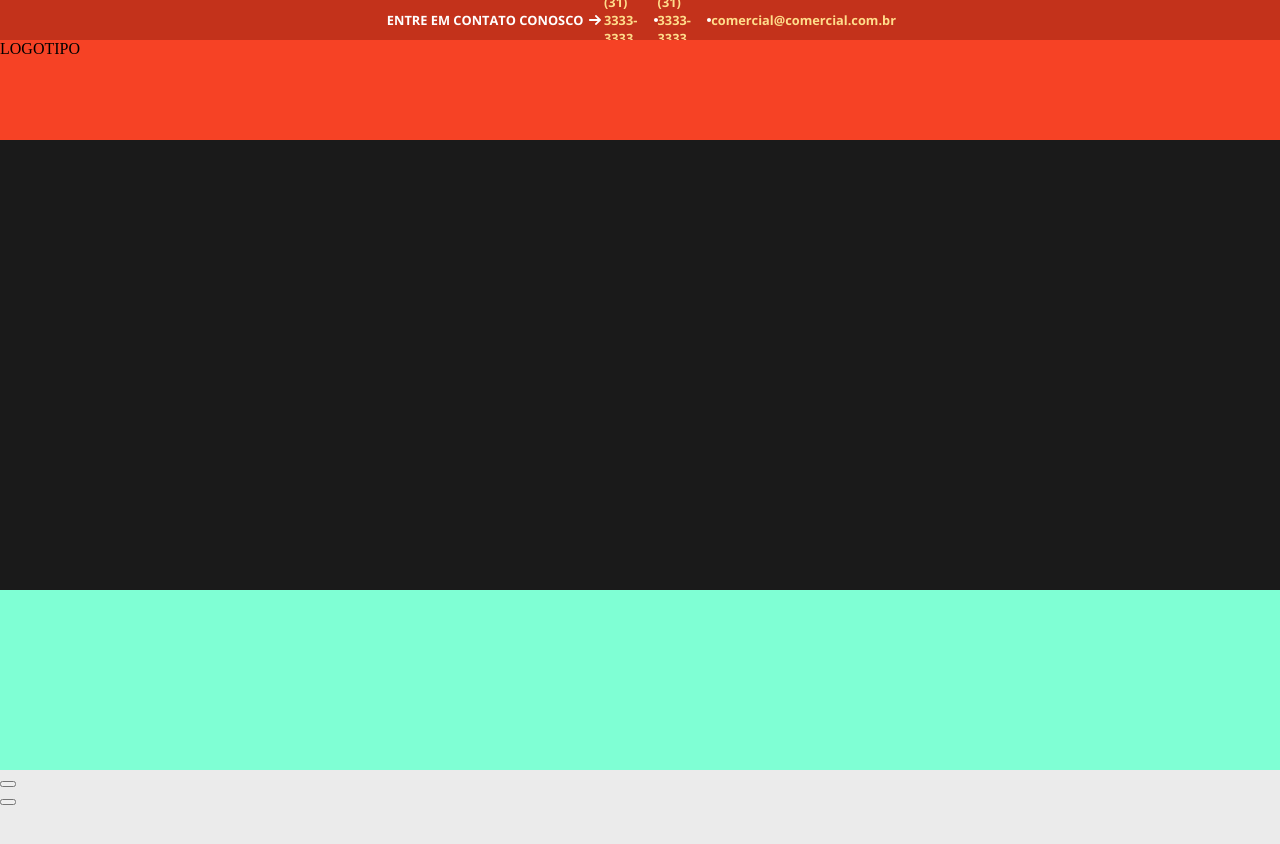
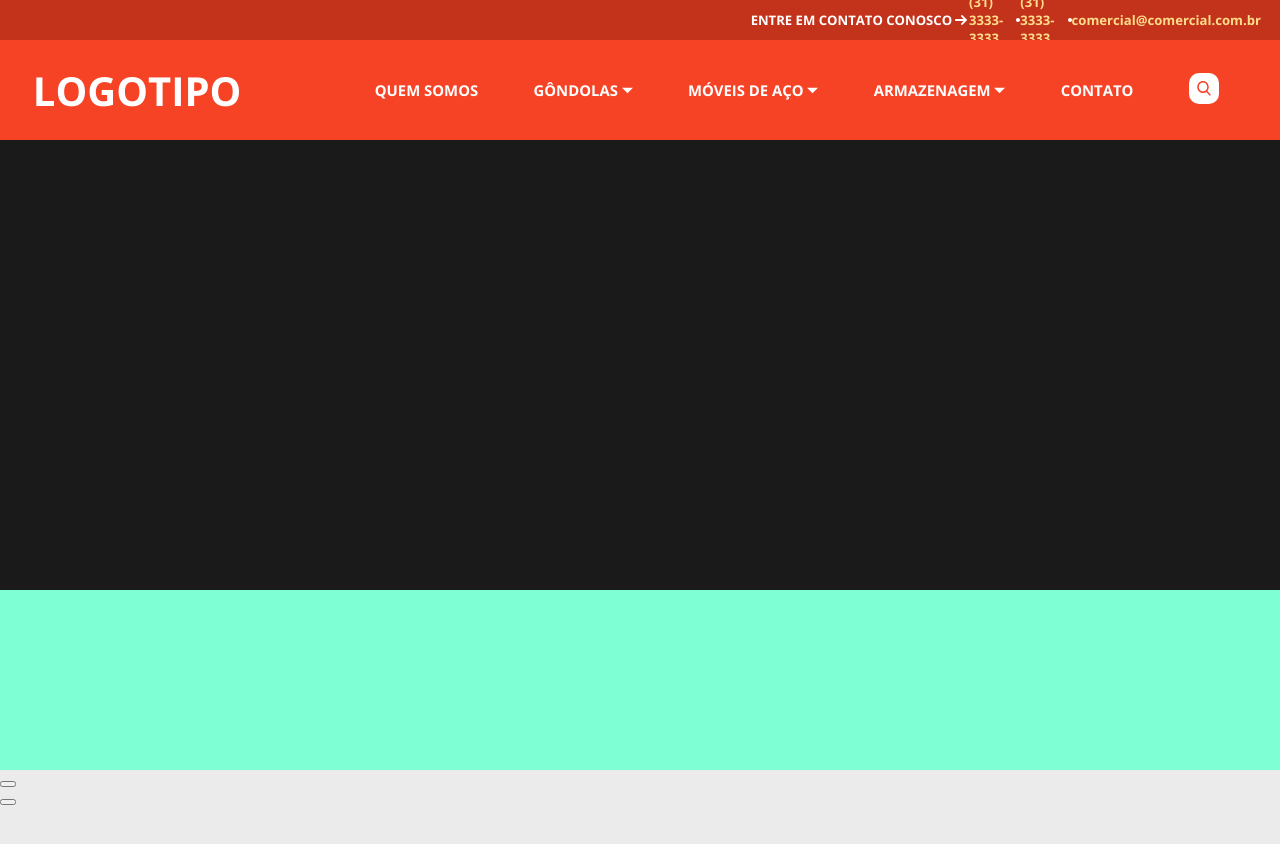
Before and after one commit to DiAugust/bertholdo, a plain HTML site: page index.html in a window 1280 px wide. Shown: the top 844 px of the page. Drawn offline with Linux system fonts and the light colour scheme.

Commit message:
nav-bot feita

```diff
--- a/css/style.css
+++ b/css/style.css
@@ -82,6 +82,7 @@ nav {
 nav #nav-top {
     width: 40vw;
     height: 40px;
+    margin-right: -730px;
     background-color: #C3321B;
     display: flex;
     align-items: center;
@@ -89,7 +90,7 @@ nav #nav-top {
     font-family: 'Open Sans';
     font-weight: bold;
     font-style: normal;
-    font-size: 0.8rem;
+    font-size: 0.82rem;
 }
 
 nav #nav-top-text {
@@ -103,6 +104,34 @@ nav #nav-bot {
     width: 100vw;
     height: 100px;
     background-color: #F64225;
+    display: flex;
+    align-items: center;
+    justify-content: space-around;
+}
+
+nav #nav-bot #nav-logo {
+    font-size: 2.5rem;
+    font-family: 'Open Sans';
+    font-weight: bold;
+    font-style: normal;
+}
+
+nav #nav-bot #nav-menu {
+    min-width: 900px;
+    list-style-type: none;
+    font-size: 0.93rem;
+    font-family: 'Open Sans';
+    font-weight: bold;
+    font-style: normal;
+    display: flex;
+    align-items: center;
+    justify-content: space-around;
+}
+
+.search-icon {
+    padding: 8px;
+    background-color: white;
+    border-radius: 10px;
 }
 
 #home-carousel {
--- a/index.html
+++ b/index.html
@@ -18,8 +18,15 @@
             <span class="color-yellow">comercial@comercial.com.br</span>
         </div>
         <div id="nav-bot">
-            <div>LOGOTIPO</div>
-
+            <div id="nav-logo" class="color-white">LOGOTIPO</div>
+            <ul id="nav-menu" class="color-white">
+                <li>QUEM SOMOS</li>
+                <li>GÔNDOLAS <img src="./assets/down-arrow.svg" alt="" style="filter: invert(100%);" height="11px"></li>
+                <li>MÓVEIS DE AÇO <img src="./assets/down-arrow.svg" alt="" style="filter: invert(100%);" height="11px"></li>
+                <li>ARMAZENAGEM <img src="./assets/down-arrow.svg" alt="" style="filter: invert(100%);" height="11px"></li>
+                <li>CONTATO</li>
+                <li><img src="./assets/search.svg" alt="" height="15px" class="search-icon"></li>
+            </ul>
         </div>
     </nav>
     <div id="home-carousel">
```
Also changed, not shown: assets/down-arrow.svg (added), assets/search.svg (added).
